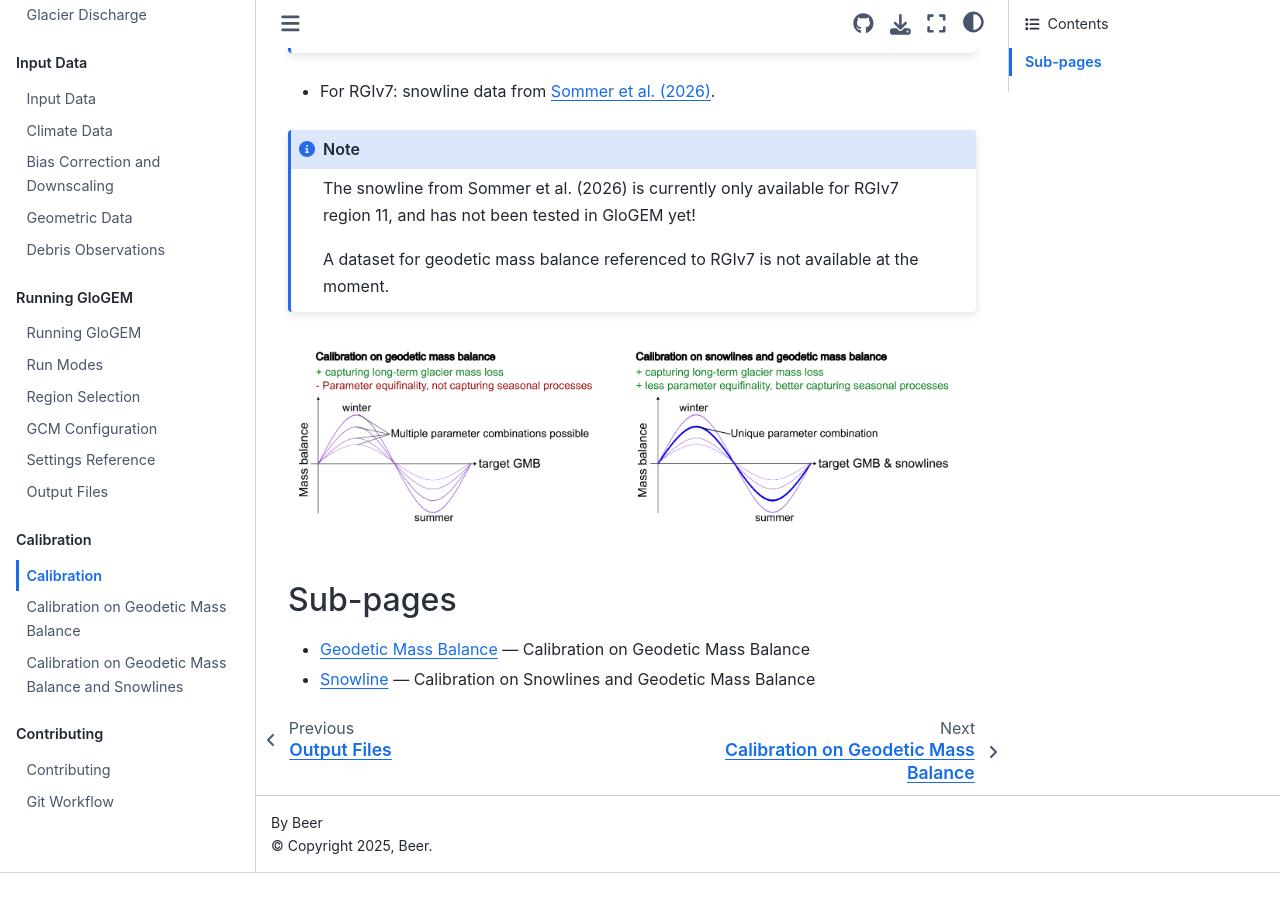
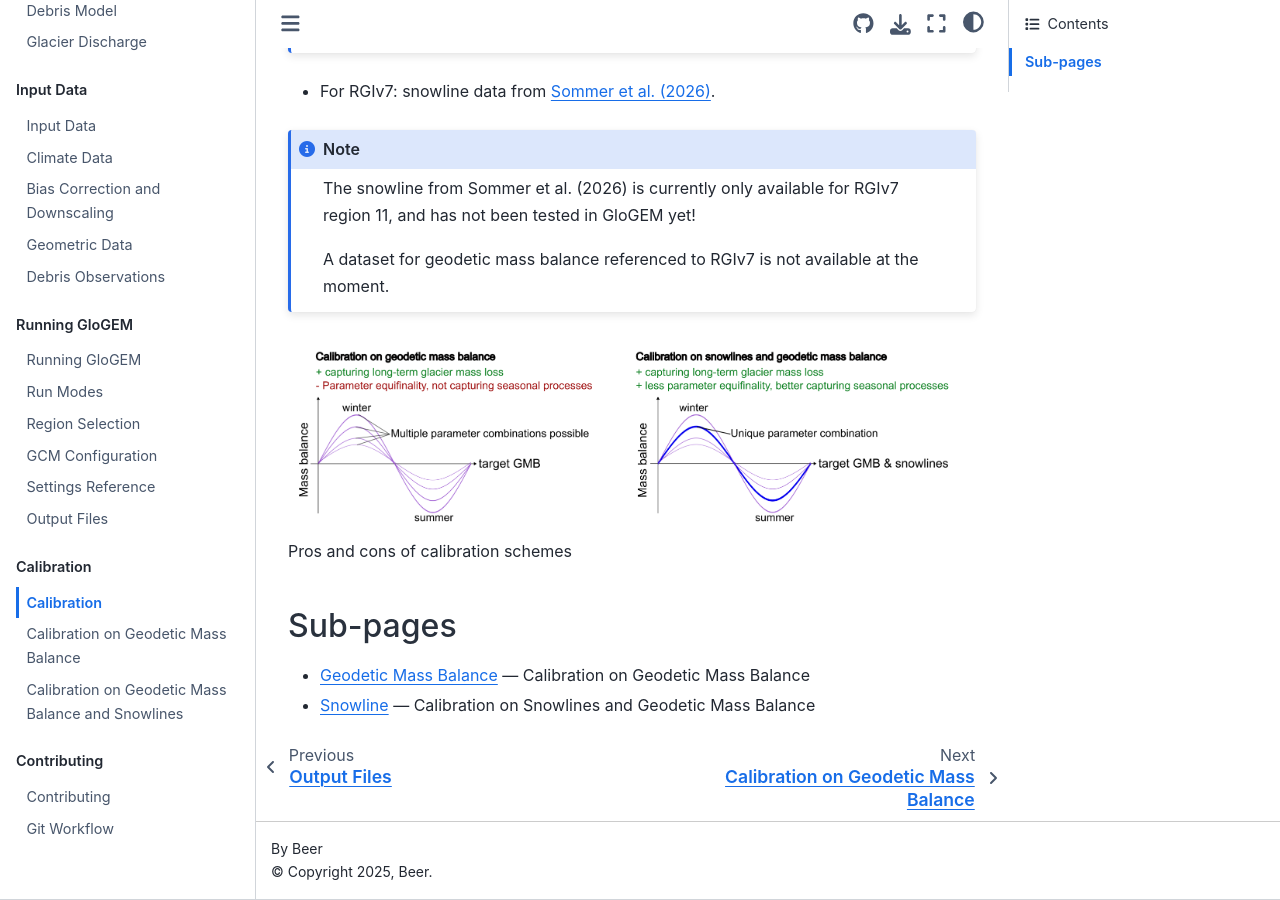
Before and after one commit to eth-vaw-glaciology/GloGEM-doc-temp, a Sphinx documentation site: the page built from docs/source/calibration/index.md, in a window 1280 px wide and 900 px high, scrolled down 552 px. Built offline with Sphinx 7.4.7 and the Sphinx Book theme 1.1.4, drawn with Linux system fonts in a browser that asks for light colours; before the commit the page ends 1425 px from its top, so only the background shows below that.

Commit message:
adding caption

````diff
--- a/docs/source/calibration/index.md
+++ b/docs/source/calibration/index.md
@@ -19,7 +19,7 @@ A dataset for geodetic mass balance referenced to RGIv7 is not available at the
 ```
 
 ![Pros and cons of calibration schemes](../images/calibration_schemes_glogem_doc.png)
-
+Pros and cons of calibration schemes
 
 ## Sub-pages
 
````
